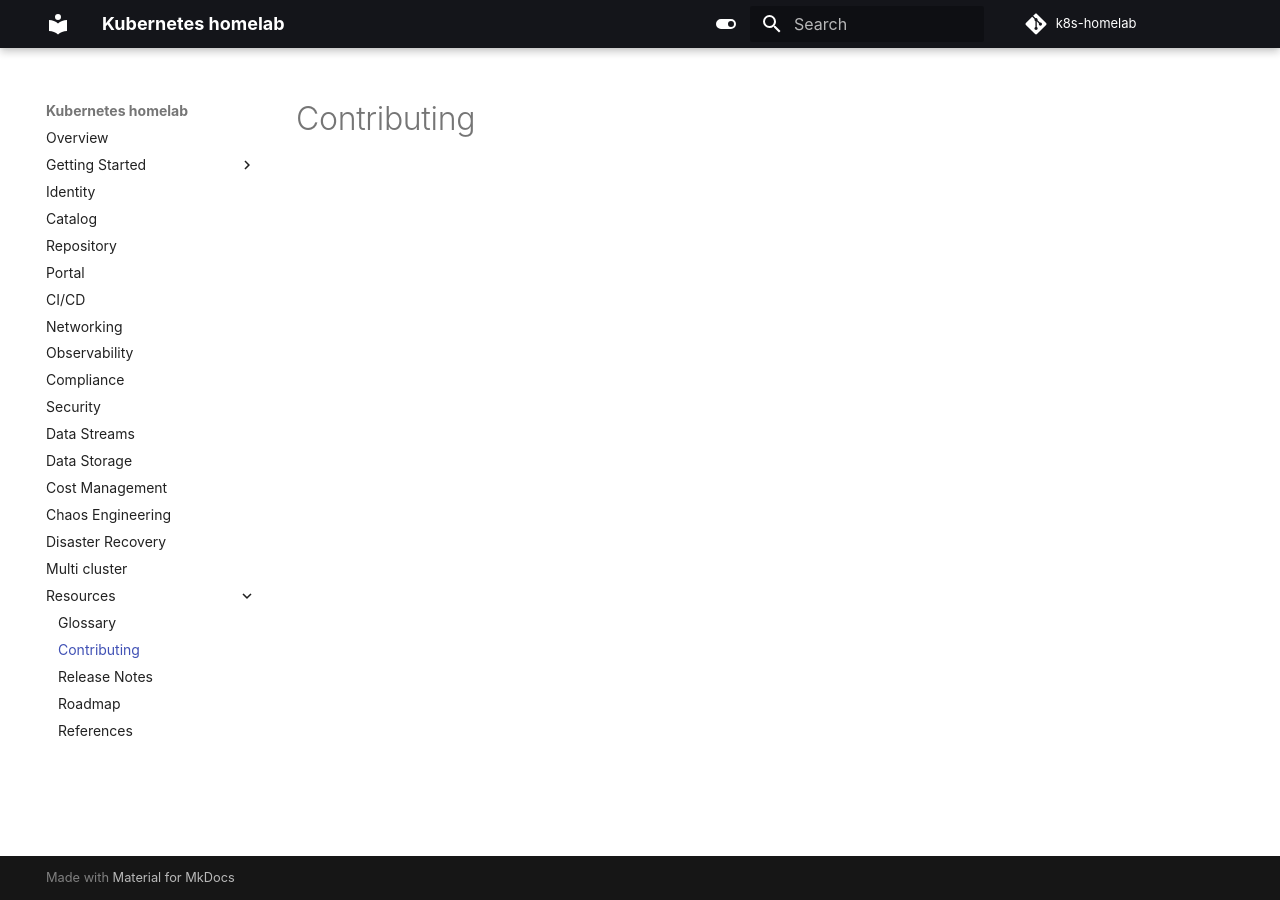
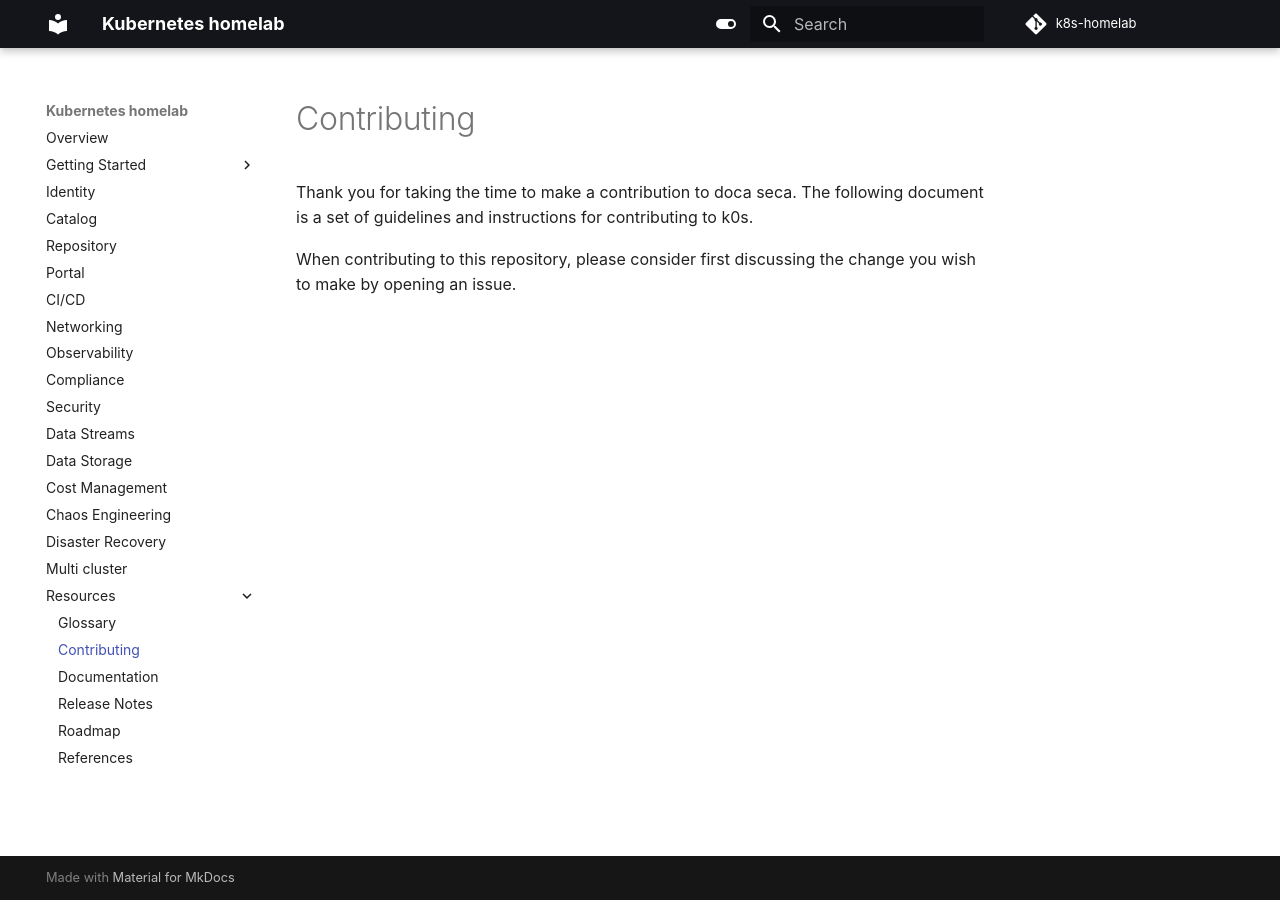
Before and after one commit to thatmlopsguy/dokaseca-control-plane, an MkDocs documentation site: the page built from docs/contributing.md, in a window 1280 px wide. Built offline with MkDocs 1.6.1 and Material for MkDocs 9.7.7, drawn with Linux system fonts in a browser that asks for light colours; comment, search, counter and statistics services are not loaded.

```diff
--- a/CONTRIBUTING.md
+++ b/CONTRIBUTING.md
@@ -1 +1,5 @@
 # Contributing
+
+Thank you for taking the time to make a contribution to doca seca. The following document is a set of guidelines and instructions for contributing to k0s.
+
+When contributing to this repository, please consider first discussing the change you wish to make by opening an issue.
--- a/mkdocs.yaml
+++ b/mkdocs.yaml
@@ -29,6 +29,7 @@
   - Resources:
     - Glossary: glossary.md
     - Contributing: contributing.md
+    - Documentation: documentation.md
     - Release Notes: releases.md
     - Roadmap: roadmap.md
     - References: references.md
```
Also changed, not shown: docs/documentation.md (added, +4 -0 lines), docs/multicluster.md (+2 -0 lines), 12 other files.
